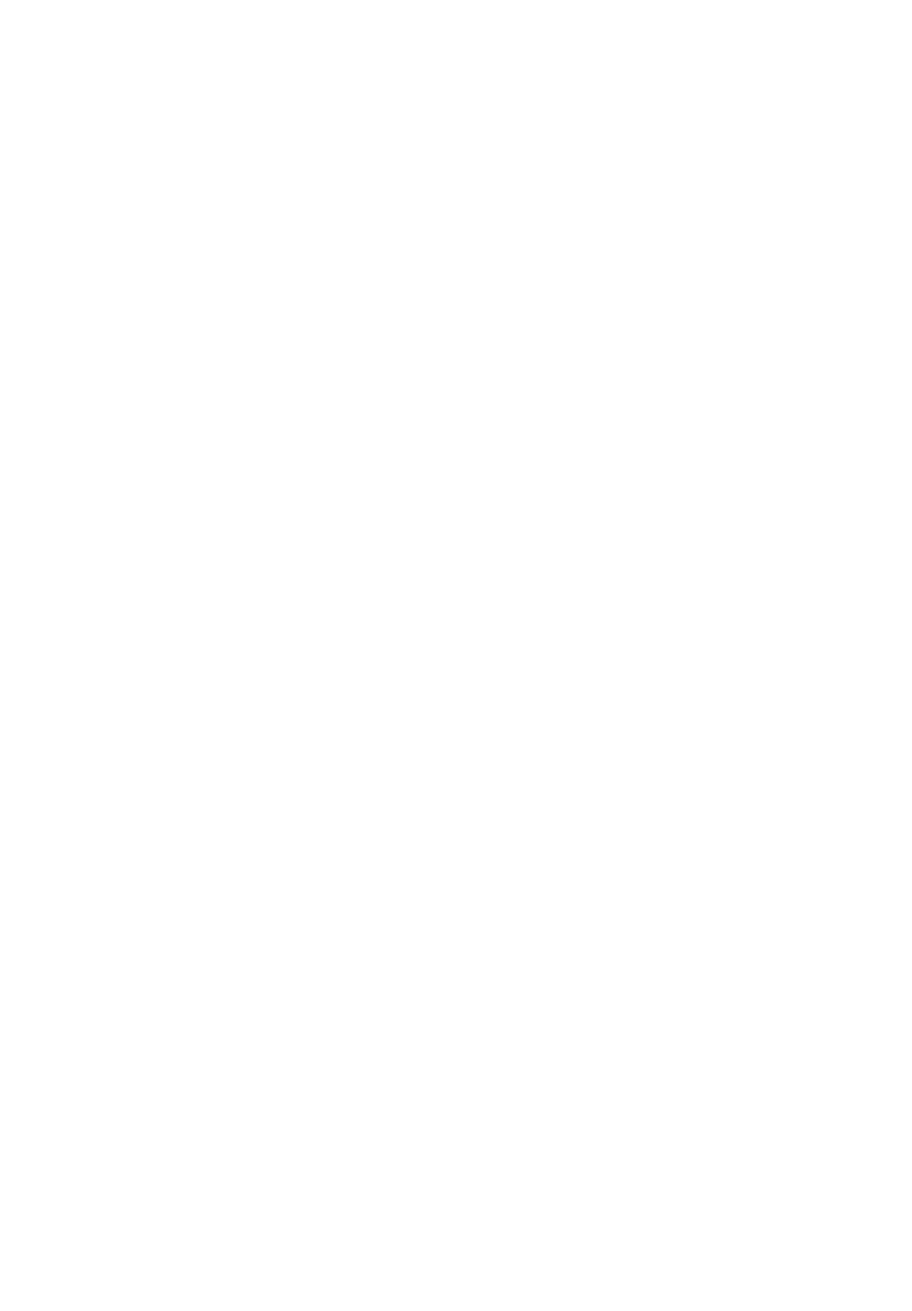
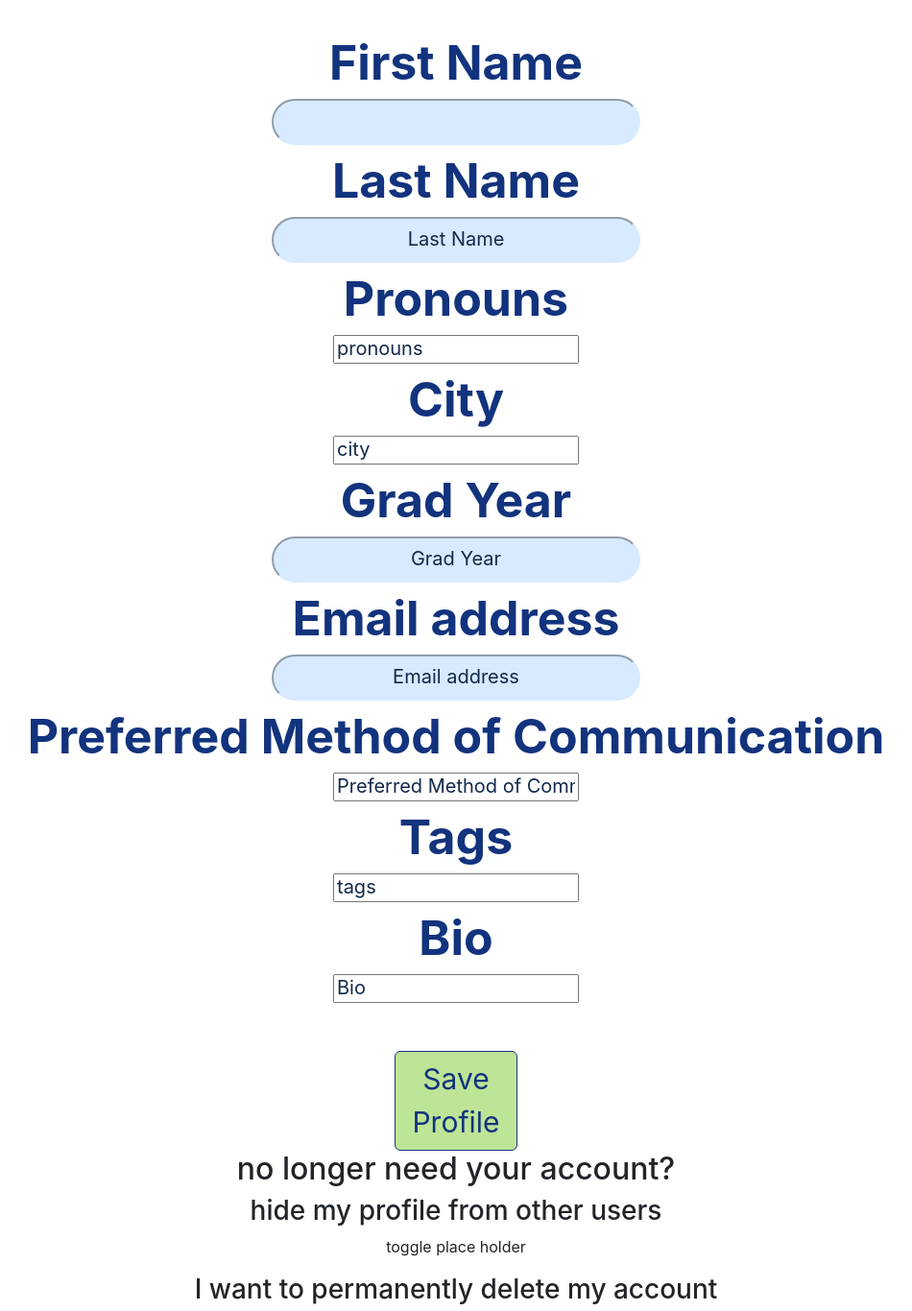
Before and after one commit to miau23/UrNextConnection, a React (Create React App) app: page /editProfile in a window 1280 px wide. Before the commit this address had no page. Shown: the part 576-1942 px from the top of the page at 96% size, without its empty margins (165-1115 px from the left). Before the commit the page ends 800 px from the top, so only its background shows below. Built offline with nearby package versions, Linux system fonts and the light colour scheme.

Commit message:
added edit profile to get ready to do updating the user

```diff
--- a/src/App.js
+++ b/src/App.js
@@ -6,6 +6,7 @@ import {HomePage} from './Main/HomePage';
 import {Connections} from './Main/Connections';
 import {Help} from './Main/Help';
 import {Profile} from './Main/Profile';
+import {EditProfile} from './Main/EditProfile'
 import './App.css';
 import { BrowserRouter as Router} from 'react-router-dom';
 import {Routes, Route} from 'react-router-dom';
@@ -24,6 +25,7 @@ function App() {
                <Route path="/connections" element={<Connections/>}/>
                <Route path="/help" element={<Help/>}/>
                <Route path="/profile" element={<Profile/>}/>
+               <Route path="/editProfile" element={<EditProfile/>}/>
             </Routes>
         </section>
       </div>
--- /dev/null
+++ b/src/Main/EditProfile.js
@@ -0,0 +1,154 @@
+import React, {useState} from 'react';
+import {NavBar} from '../Tools/NavBar';
+import Button from 'react-bootstrap/Button';
+import { Row, Col } from 'react-bootstrap';
+import './Profile.css';
+import mia from "../Tools/Uitz_Mia_photojpeg.jpg";
+import { useNavigate } from 'react-router-dom';
+
+
+
+export const EditProfile = () => {
+    const navigate = useNavigate();
+    const onSave = (e) =>{
+        e.preventDefault();
+        navigate("/profile");
+    }
+
+    return (
+        <div>
+            <NavBar></NavBar>
+            <Row>
+                <Col align="center">
+                    <h1 className ='profile'> Edit Profile </h1>
+                    <img id = "profilepic" src={mia} alt="Profile Photo"></img>
+                    <div id="padding"></div>
+                        <form>
+                                <div>
+                                    <label className = "label" htmlFor="first-name">
+                                        First Name
+                                    </label>
+                                    <input
+                                        id="first-name"
+                                        name="firstname"
+                                        type="firstname"
+                                        required
+                                    />
+                                </div>
+                                <div>
+                                    <label className = "label" htmlFor="last-name">
+                                        Last Name
+                                    </label>
+                                    <input
+                                        id="last-name"
+                                        name="lastname"
+                                        type="lastname"
+                                        required
+                                        placeholder="Last Name"
+                                    />
+                                </div>
+                                <div>
+                                    <label className = "label" htmlFor="pronouns">
+                                        Pronouns
+                                    </label>
+                                    <input
+                                        id="pronouns"
+                                        name="pronouns"
+                                        type="pronouns"
+                                        required
+                                        placeholder="pronouns"
+                                    />
+                                </div>
+                                <div>
+                                    <label className = "label" htmlFor="city">
+                                        City
+                                    </label>
+                                    <input
+                                        id="city"
+                                        name="city"
+                                        type="city"
+                                        required
+                                        placeholder="city"
+                                    />
+                                </div>
+                                <div>
+                                    <label className = "label" htmlFor="grad-year">
+                                        Grad Year
+                                    </label>
+                                    <input
+                                        id="grad-year"
+                                        name="gradyear"
+                                        type="gradyear"
+                                        required
+                                        placeholder="Grad Year"
+                                    />
+                                </div>
+                                <div>
+                                    <label className = "label" htmlFor="email-address">
+                                        Email address
+                                    </label>
+                                    <input
+                                        id="email-address"
+                                        type="email"
+                                        label="Email address"
+                                        required
+                                        placeholder="Email address"
+                                    />
+                                </div>
+
+                                <div>
+                                    <label  className = "label" htmlFor="comm">
+                                        Preferred Method of Communication
+                                    </label>
+                                    <input
+                                        id="comm"
+                                        type="comm"
+                                        label="comm"
+                                        required
+                                        placeholder="Preferred Method of Communication"
+                                    />
+                                </div>
+                                <div>
+                                    <label  className = "label" htmlFor="tags">
+                                        Tags
+                                    </label>
+                                    <input
+                                        id="tags"
+                                        type="tags"
+                                        label="tags"
+                                        required
+                                        placeholder="tags"
+                                    />
+                                </div>
+                                <div>
+                                    <label  className = "label" htmlFor="bio">
+                                        Bio
+                                    </label>
+                                    <input
+                                        id="bio"
+                                        type="bio"
+                                        label="bio"
+                                        required
+                                        placeholder="Bio"
+                                    />
+                                </div>
+                                <div id = "verifybuttonholder">
+                                <Button
+                                    className='edit-profile-btn'
+                                    onClick={onSave}>
+                                    Save Profile
+                                </Button>
+                                </div>
+                                <h2>no longer need your account?</h2>
+                                <h3> hide my profile from other users</h3>
+                                <p>toggle place holder</p>
+                                <h3>I want to permanently delete my account</h3>
+                                <Button className = 'blocked-users-btn'> Delete Account </Button>
+                                <div id="bottom"></div>
+                        </form>
+
+                </Col>
+            </Row>
+        </div>
+    )
+}
--- a/src/Main/Profile.js
+++ b/src/Main/Profile.js
@@ -4,10 +4,17 @@ import Button from 'react-bootstrap/Button';
 import { Row, Col } from 'react-bootstrap';
 import mia from "../Tools/Uitz_Mia_photojpeg.jpg";
 import './Profile.css';
+import { useNavigate } from 'react-router-dom'
 
 
 
 export const Profile = () => {
+    const navigate = useNavigate();
+
+    const onEdit = (e) => {
+        e.preventDefault();
+        navigate("/editProfile");
+    }
     return (
     <div>
         <NavBar></NavBar>
@@ -16,7 +23,7 @@ export const Profile = () => {
             <h1 className ='profile'> Profile </h1>
             <img id = "profilepic" src={mia} alt="Profile Photo"></img>
             <div id="padding"></div>
-            <Button className = 'edit-profile-btn'> Edit Profile </Button>
+            <Button className = 'edit-profile-btn' onClick={onEdit}> Edit Profile </Button>
             <div id="padding">
             </div>
             <h2 className ='label'> Name </h2>
```
